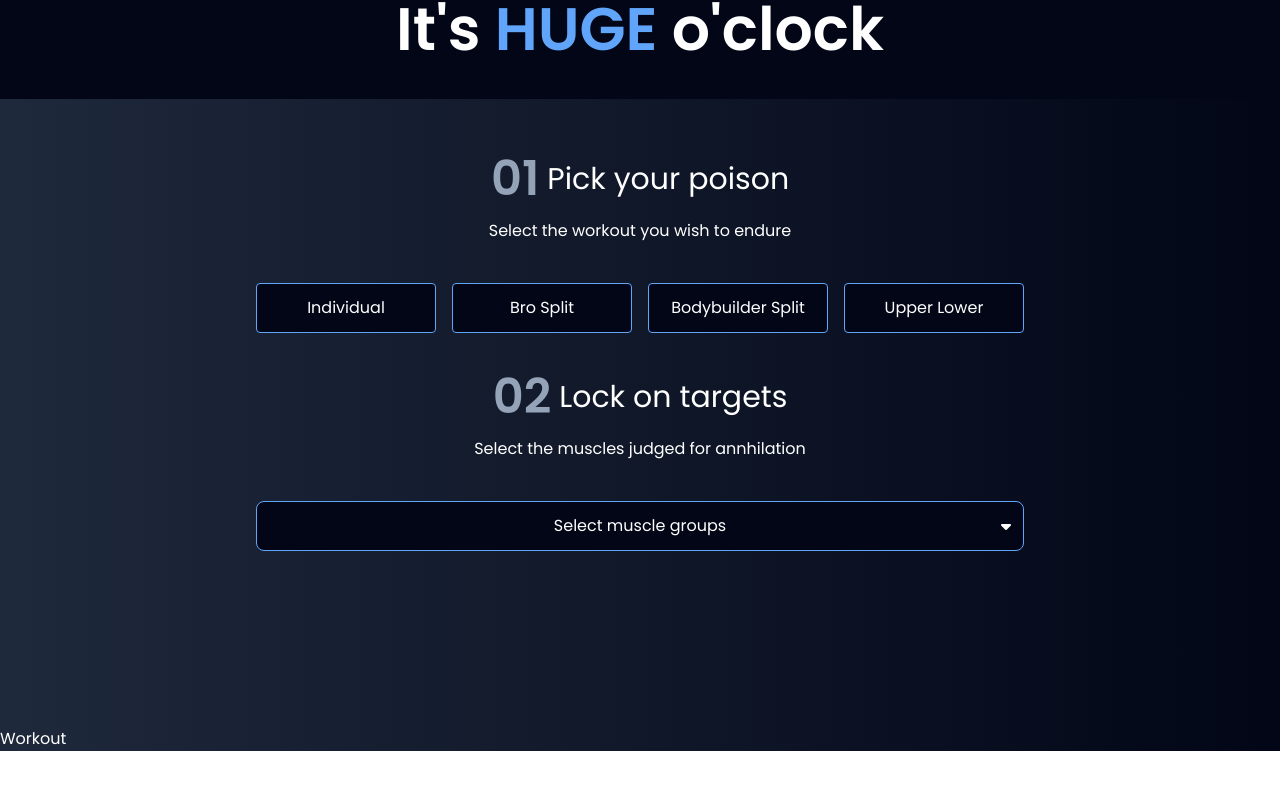
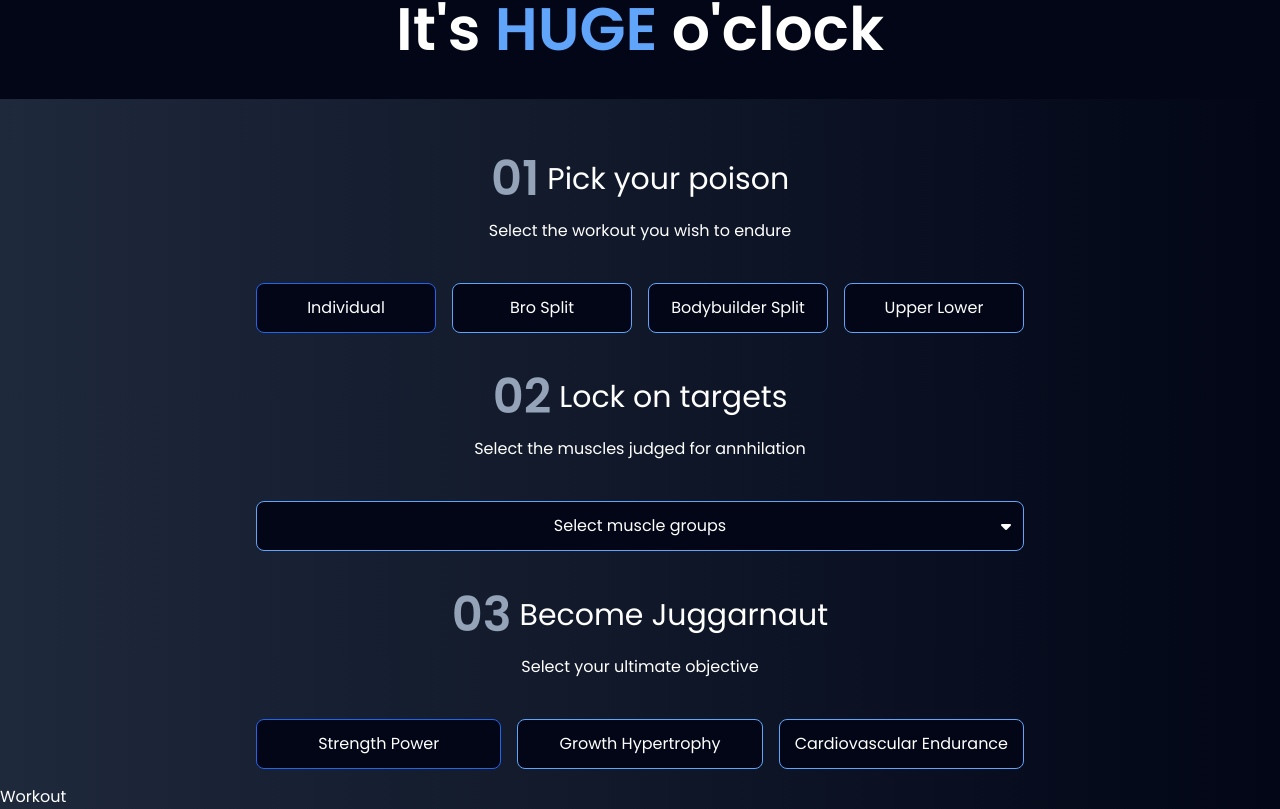
Before and after one commit to tisaacnola/gym-fit, a React (Vite) app: page / in a window 1280 px wide. Shown: the part 873-1682 px from the top of the page. Before the commit the page ends 1624 px from the top, so only its background shows below. Built offline with nearby package versions, Linux system fonts and the light colour scheme.

Commit message:
added functionality to buttons

```diff
--- a/src/components/Generator.jsx
+++ b/src/components/Generator.jsx
@@ -1,5 +1,5 @@
 import { useState } from "react";
-import { WORKOUTS } from "../utilis/soldiers";
+import { SCHEMES, WORKOUTS } from "../utilis/soldiers";
 import SectionWrapper from "./SectionWrapper";
 
 function Header(props) {
@@ -22,6 +22,9 @@
   // const { children } = props;
 
   const [showModal, setShowModal] = useState(false);
+  const [poison, setPoison] = useState("individual");
+  const [muscles, setMuscles] = useState([]);
+  const [goal, setGoal] = useState("strength_power");
   let toggleModal = () => {
     setShowModal(!showModal);
   };
@@ -39,7 +42,13 @@
         {Object.keys(WORKOUTS).map((type, typeIndex) => {
           return (
             <button
-              className="bg-slate-950 border border-blue-400 py-3 rounded duration-200 hover:border-blue-600"
+              onClick={() => {
+                setPoison(type);
+              }}
+              className={
+                "bg-slate-950 border duration-200 hover:border-blue-600 py-3 rounded-lg " +
+                (type === poison ? "border-blue-600 " : "border-blue-400 ")
+              }
               key={typeIndex}
             >
               <p className="capitalize">{type.replaceAll("_", " ")}</p>
@@ -62,6 +71,29 @@
         </button>
         {showModal && <div>modal</div>}
       </div>
+      <Header
+        index={"03"}
+        title={"Become Juggarnaut"}
+        description={"Select your ultimate objective"}
+      />
+      <div className="grid grid-cols-3 gap-4">
+        {Object.keys(SCHEMES).map((scheme, schemeIndex) => {
+          return (
+            <button
+              onClick={() => {
+                setGoal(scheme);
+              }}
+              className={
+                "bg-slate-950 border duration-200 hover:border-blue-600 py-3 rounded-lg " +
+                (scheme === goal ? "border-blue-600 " : "border-blue-400 ")
+              }
+              key={schemeIndex}
+            >
+              <p className="capitalize">{scheme.replaceAll("_", " ")}</p>
+            </button>
+          );
+        })}
+      </div>
     </SectionWrapper>
   );
 }
```
